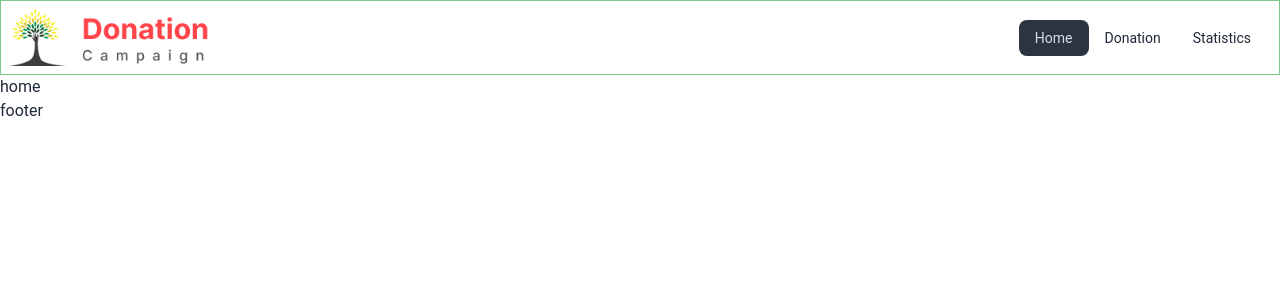
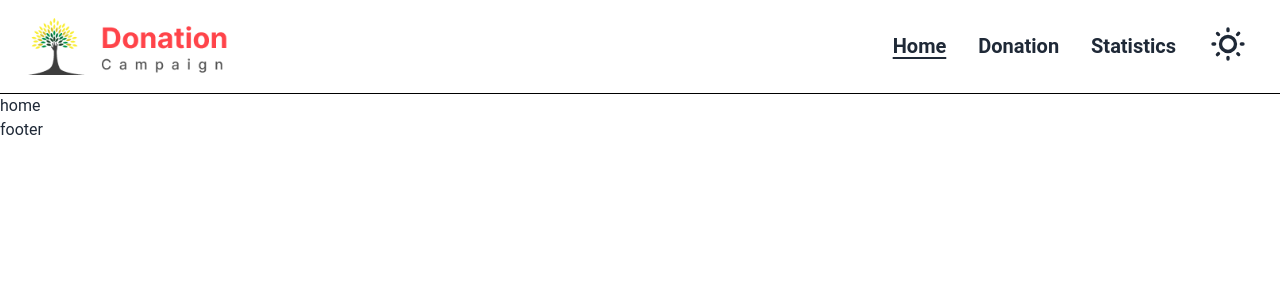
Before and after one commit to Animes101/Donation-react-project, a React (Vite) app: page / in a window 1280 px wide. Shown: the top 300 px of the page. Built offline with nearby package versions, Linux system fonts and the light colour scheme.

Commit message:
apply dark and light mook

```diff
--- a/src/components/NavBar.jsx
+++ b/src/components/NavBar.jsx
@@ -1,28 +1,103 @@
-import React from "react";
+import React, { useEffect, useState } from "react";
 
-import logo from '../assets/Logo.png'
+import logo from "../assets/Logo.png";
 import { Link, NavLink } from "react-router-dom";
 
 const NavBar = () => {
+  const [thims ,setThims]=useState('light');
+
+  const handleThemsChange=(e)=>{
+
+    if(e.target.checked){
+      setThims('dark')
+    }else{
+      setThims('light');
+    }
+  }
+
+  useEffect(()=>{
+    localStorage.setItem('thems' ,thims);
+
+    const getThims=localStorage.getItem('thems');
+    document.querySelector('html').setAttribute('data-theme',getThims);
+
+
+    console.log(getThims);
+
+  },[thims])
   return (
-    <nav className="border border-green-300">
+    <nav className="">
       <div className="navbar">
         <div className="flex-1">
-          <Link to={`/`} className=" cursor-pointer  hover:bg-transparent bg-transparent text-xl">
+          <Link
+            to={`/`}
+            className=" cursor-pointer  hover:bg-transparent bg-transparent text-xl"
+          >
             <img className="w-[200px]" src={logo} alt="logo" />
           </Link>
         </div>
         <div className="flex-none">
           <ul className="menu menu-horizontal px-1">
-            <li>
-              <NavLink className='bg-white active:bg-white' to={'/'}>Home</NavLink>
+            <li className="font-bold text-xl">
+              <NavLink
+                className={({ isActive }) =>
+                  isActive ? "underline underline-offset-4" : "no-underline"
+                }
+                to={"/"}
+              >
+                Home
+              </NavLink>
             </li>
-            <li>
-              <NavLink className='bg-white active:bg-white' to={`/donation`}>Donation</NavLink>
+            <li className="font-bold text-xl">
+              <NavLink
+                className={({ isActive }) =>
+                  isActive ? "underline underline-offset-4" : "no-underline"
+                }
+                to={"/donation"}
+              >
+                Donation
+              </NavLink>
             </li>
-            <li>
-                <NavLink className='bg-white active:bg-white' to={`/statistics`}>Statistics</NavLink>
+            <li className="font-bold text-xl">
+              <NavLink
+                className={({ isActive }) =>
+                  isActive ? "underline underline-offset-4" : "no-underline"
+                }
+                to={"/statistics"}
+              >
+                Statistics
+              </NavLink>
             </li>
+            {/* {themsMood} */}
+            <div className="ml-4">
+              <label className="swap swap-rotate">
+                {/* this hidden checkbox controls the state */}
+                <input
+                  type="checkbox"
+                  className="theme-controller"
+                  value="synthwave"
+                  onChange={handleThemsChange}
+                />
+
+                {/* sun icon */}
+                <svg
+                  className="swap-off fill-current w-10 h-10"
+                  xmlns="http://www.w3.org/2000/svg"
+                  viewBox="0 0 24 24"
+                >
+                  <path d="M5.64,17l-.71.71a1,1,0,0,0,0,1.41,1,1,0,0,0,1.41,0l.71-.71A1,1,0,0,0,5.64,17ZM5,12a1,1,0,0,0-1-1H3a1,1,0,0,0,0,2H4A1,1,0,0,0,5,12Zm7-7a1,1,0,0,0,1-1V3a1,1,0,0,0-2,0V4A1,1,0,0,0,12,5ZM5.64,7.05a1,1,0,0,0,.7.29,1,1,0,0,0,.71-.29,1,1,0,0,0,0-1.41l-.71-.71A1,1,0,0,0,4.93,6.34Zm12,.29a1,1,0,0,0,.7-.29l.71-.71a1,1,0,1,0-1.41-1.41L17,5.64a1,1,0,0,0,0,1.41A1,1,0,0,0,17.66,7.34ZM21,11H20a1,1,0,0,0,0,2h1a1,1,0,0,0,0-2Zm-9,8a1,1,0,0,0-1,1v1a1,1,0,0,0,2,0V20A1,1,0,0,0,12,19ZM18.36,17A1,1,0,0,0,17,18.36l.71.71a1,1,0,0,0,1.41,0,1,1,0,0,0,0-1.41ZM12,6.5A5.5,5.5,0,1,0,17.5,12,5.51,5.51,0,0,0,12,6.5Zm0,9A3.5,3.5,0,1,1,15.5,12,3.5,3.5,0,0,1,12,15.5Z" />
+                </svg>
+
+                {/* moon icon */}
+                <svg
+                  className="swap-on fill-current w-10 h-10"
+                  xmlns="http://www.w3.org/2000/svg"
+                  viewBox="0 0 24 24"
+                >
+                  <path d="M21.64,13a1,1,0,0,0-1.05-.14,8.05,8.05,0,0,1-3.37.73A8.15,8.15,0,0,1,9.08,5.49a8.59,8.59,0,0,1,.25-2A1,1,0,0,0,8,2.36,10.14,10.14,0,1,0,22,14.05,1,1,0,0,0,21.64,13Zm-9.5,6.69A8.14,8.14,0,0,1,7.08,5.22v.27A10.15,10.15,0,0,0,17.22,15.63a9.79,9.79,0,0,0,2.1-.22A8.11,8.11,0,0,1,12.14,19.73Z" />
+                </svg>
+              </label>
+            </div>
           </ul>
         </div>
       </div>
--- a/src/components/layout/Header.jsx
+++ b/src/components/layout/Header.jsx
@@ -3,7 +3,7 @@
 
 const Header = () => {
   return (
-    <header className='w-full sticky top-0 bg-transparent'>
+    <header className='w-full sticky top-0 bg-transparent px-5 py-2 border-b border-black'>
       <NavBar />
     </header>
   )
--- a/tailwind.config.js
+++ b/tailwind.config.js
@@ -10,4 +10,7 @@
     extend: {},
   },
   plugins: [require("daisyui")],
+  daisyui: {
+    themes: ["light", "dark"],
+  },
 });
```
